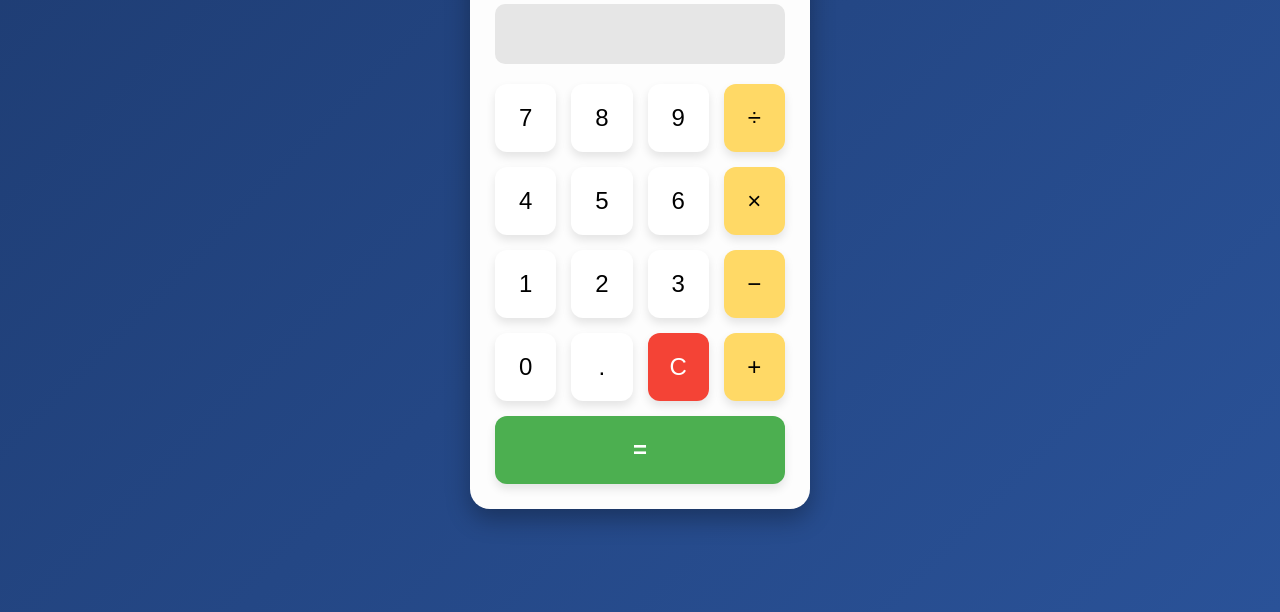
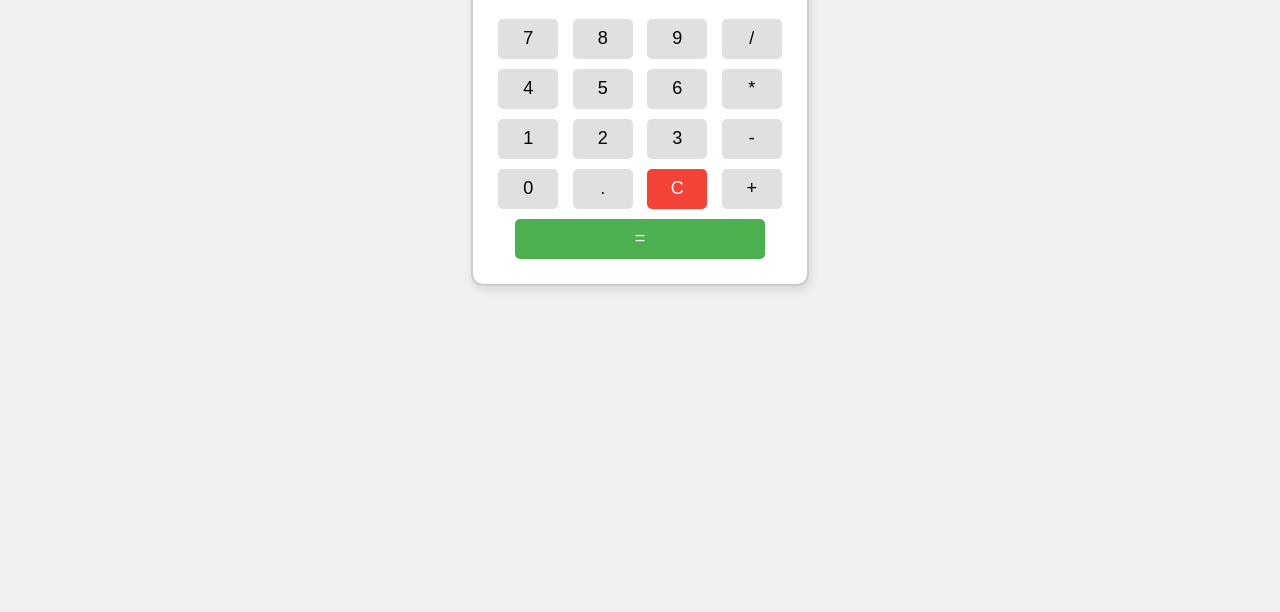
Before and after one commit to yushshhs/CODSOFT, a plain HTML site: page calculator/index.html in a window 1280 px wide. Shown: the part 188-800 px from the top of the page. Drawn offline with Linux system fonts and the light colour scheme.

Commit message:
Updated calculator HTML and CSS

```diff
--- a/calculator/index.html
+++ b/calculator/index.html
@@ -1,157 +1,57 @@
 <!DOCTYPE html>
-<html lang="en">
+<html>
 <head>
-  <meta charset="UTF-8">
-  <title>Basic Calculator</title>
-  <style>
-    * {
-      box-sizing: border-box;
-      margin: 0;
-      padding: 0;
-    }
-
-    body {
-      height: 100vh;
-      display: flex;
-      justify-content: center;
-      align-items: center;
-      background: linear-gradient(135deg, #1e3c72, #2a5298);
-      font-family: 'Segoe UI', Tahoma, Geneva, Verdana, sans-serif;
-    }
-
-    .calculator {
-      background: #fdfdfd;
-      padding: 25px;
-      border-radius: 20px;
-      box-shadow: 0 10px 25px rgba(0,0,0,0.3);
-      width: 340px;
-    }
-
-    .title {
-      text-align: center;
-      margin-bottom: 20px;
-      font-size: 2em;
-      color: #333;
-    }
-
-    #display {
-      width: 100%;
-      height: 60px;
-      font-size: 1.8em;
-      margin-bottom: 20px;
-      padding: 10px;
-      text-align: right;
-      border: none;
-      background-color: #e6e6e6;
-      border-radius: 10px;
-    }
-
-    .buttons {
-      display: grid;
-      grid-template-columns: repeat(4, 1fr);
-      gap: 15px;
-    }
-
-    .btn {
-      padding: 20px;
-      font-size: 1.5em;
-      border: none;
-      border-radius: 12px;
-      background-color: #ffffff;
-      box-shadow: 0 5px 10px rgba(0,0,0,0.1);
-      cursor: pointer;
-      transition: all 0.2s ease;
-    }
-
-    .btn:hover {
-      background-color: #f0f0f0;
-    }
-
-    .operator {
-      background-color: #ffd966;
-    }
-
-    .operator:hover {
-      background-color: #ffcc00;
-    }
-
-    .equal {
-      grid-column: span 4;
-      background-color: #4caf50;
-      color: white;
-      font-weight: bold;
-    }
-
-    .equal:hover {
-      background-color: #45a049;
-    }
-
-    .clear {
-      background-color: #f44336;
-      color: white;
-    }
-
-    .clear:hover {
-      background-color: #d32f2f;
-    }
-  </style>
+  <title>Calculator</title>
+  <link rel="stylesheet" type="text/css" href="style.css">
 </head>
 <body>
+
   <div class="calculator">
-    <h1 class="title">Calculator</h1>
-    <input type="text" id="display" readonly>
-    <div class="buttons">
-      <button class="btn" data-value="7">7</button>
-      <button class="btn" data-value="8">8</button>
-      <button class="btn" data-value="9">9</button>
-      <button class="btn operator" data-value="/">÷</button>
+    <h2>Calculator</h2>
+    <input type="text" id="display" readonly><br>
 
-      <button class="btn" data-value="4">4</button>
-      <button class="btn" data-value="5">5</button>
-      <button class="btn" data-value="6">6</button>
-      <button class="btn operator" data-value="*">×</button>
+    <button onclick="addValue('7')">7</button>
+    <button onclick="addValue('8')">8</button>
+    <button onclick="addValue('9')">9</button>
+    <button onclick="addValue('/')">/</button><br>
 
-      <button class="btn" data-value="1">1</button>
-      <button class="btn" data-value="2">2</button>
-      <button class="btn" data-value="3">3</button>
-      <button class="btn operator" data-value="-">−</button>
+    <button onclick="addValue('4')">4</button>
+    <button onclick="addValue('5')">5</button>
+    <button onclick="addValue('6')">6</button>
+    <button onclick="addValue('*')">*</button><br>
 
-      <button class="btn" data-value="0">0</button>
-      <button class="btn" data-value=".">.</button>
-      <button class="btn clear" data-value="C">C</button>
-      <button class="btn operator" data-value="+">+</button>
+    <button onclick="addValue('1')">1</button>
+    <button onclick="addValue('2')">2</button>
+    <button onclick="addValue('3')">3</button>
+    <button onclick="addValue('-')">-</button><br>
 
-      <button class="btn equal" data-value="=">=</button>
-    </div>
+    <button onclick="addValue('0')">0</button>
+    <button onclick="addValue('.')">.</button>
+    <button class="clear-btn" onclick="clearDisplay()">C</button>
+    <button onclick="addValue('+')">+</button><br>
+
+    <button class="equal-btn" onclick="calculate()">=</button>
   </div>
 
   <script>
-    const display = document.getElementById("display");
-    const buttons = document.querySelectorAll(".btn");
+    let display = document.getElementById("display");
 
-    let input = "";
+    function addValue(val) {
+      display.value += val;
+    }
 
-    buttons.forEach(button => {
-      button.addEventListener("click", () => {
-        const value = button.getAttribute("data-value");
+    function clearDisplay() {
+      display.value = "";
+    }
 
-        if (value === "C") {
-          input = "";
-          display.value = "";
-        } else if (value === "=") {
-          try {
-            input = eval(input.replace(/÷/g, '/').replace(/×/g, '*'));
-            display.value = input;
-          } catch {
-            display.value = "Error";
-            input = "";
-          }
-        } else {
-          input += value;
-          display.value = input;
-        }
-      });
-    });
+    function calculate() {
+      try {
+        display.value = eval(display.value);
+      } catch {
+        display.value = "Error";
+      }
+    }
   </script>
+
 </body>
 </html>
--- a/calculator/style.css
+++ b/calculator/style.css
@@ -1,90 +1,66 @@
-* {
-  box-sizing: border-box;
-  margin: 0;
-  padding: 0;
-}
-
 body {
-  height: 100vh;
-  display: flex;
-  justify-content: center;
-  align-items: center;
-  background: linear-gradient(135deg, #1e3c72, #2a5298);
-  font-family: 'Segoe UI', Tahoma, Geneva, Verdana, sans-serif;
+  font-family: Arial, sans-serif;
+  background-color: #f0f0f0;
+  text-align: center;
+  padding-top: 50px;
 }
 
 .calculator {
-  background: #fdfdfd;
-  padding: 25px;
-  border-radius: 20px;
-  box-shadow: 0 10px 25px rgba(0,0,0,0.3);
-  width: 340px;
+  display: inline-block;
+  background-color: #ffffff;
+  padding: 20px;
+  border: 2px solid #ccc;
+  border-radius: 12px;
+  box-shadow: 2px 4px 10px rgba(0, 0, 0, 0.1);
 }
 
-.title {
-  text-align: center;
-  margin-bottom: 20px;
-  font-size: 2em;
+h2 {
   color: #333;
+  margin-bottom: 15px;
 }
 
 #display {
   width: 100%;
-  height: 60px;
-  font-size: 1.8em;
-  margin-bottom: 20px;
-  padding: 10px;
+  height: 40px;
+  font-size: 20px;
   text-align: right;
-  border: none;
-  background-color: #e6e6e6;
-  border-radius: 10px;
+  padding-right: 10px;
+  border: 1px solid #ccc;
+  border-radius: 5px;
+  margin-bottom: 15px;
 }
 
-.buttons {
-  display: grid;
-  grid-template-columns: repeat(4, 1fr);
-  gap: 15px;
+button {
+  width: 60px;
+  height: 40px;
+  font-size: 18px;
+  margin: 5px;
+  border: none;
+  border-radius: 5px;
+  background-color: #e0e0e0;
+  cursor: pointer;
+  transition: background-color 0.2s;
 }
 
-.btn {
-  padding: 20px;
-  font-size: 1.5em;
-  border: none;
-  border-radius: 12px;
-  background-color: #ffffff;
-  box-shadow: 0 5px 10px rgba(0,0,0,0.1);
-  cursor: pointer;
-  transition: all 0.2s ease;
+button:hover {
+  background-color: #d0d0d0;
 }
 
-.btn:hover {
-  background-color: #f0f0f0;
-}
-
-.operator {
-  background-color: #ffd966;
-}
-
-.operator:hover {
-  background-color: #ffcc00;
-}
-
-.equal {
-  grid-column: span 4;
-  background-color: #4caf50;
-  color: white;
-  font-weight: bold;
-}
-
-.equal:hover {
-  background-color: #45a049;
-}
-
-.clear {
+.clear-btn {
   background-color: #f44336;
   color: white;
 }
 
-.clear:hover {
+.clear-btn:hover {
   background-color: #d32f2f;
 }
+
+.equal-btn {
+  width: 250px;
+  background-color: #4CAF50;
+  color: white;
+}
+
+.equal-btn:hover {
+  background-color: #45a049;
+}
```
